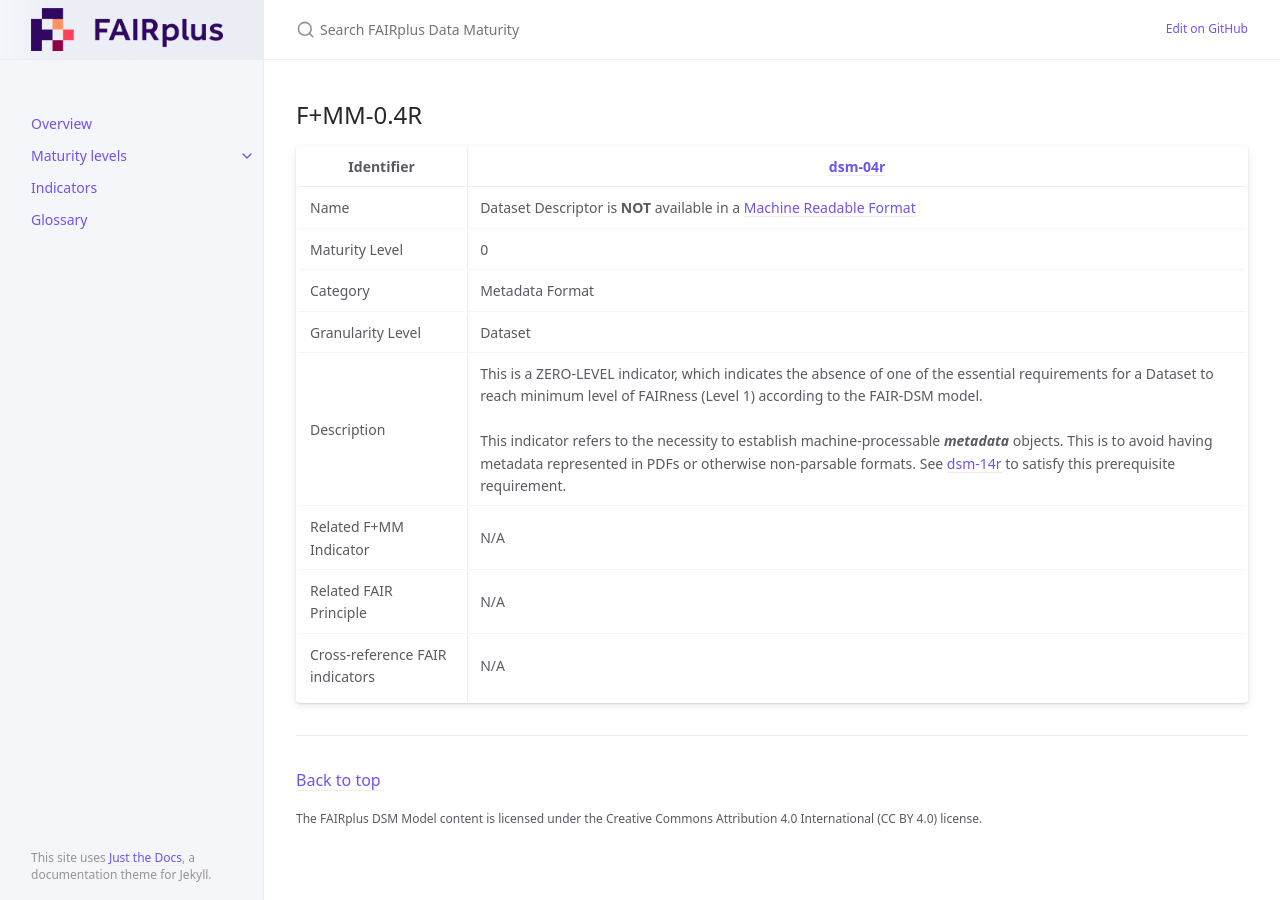
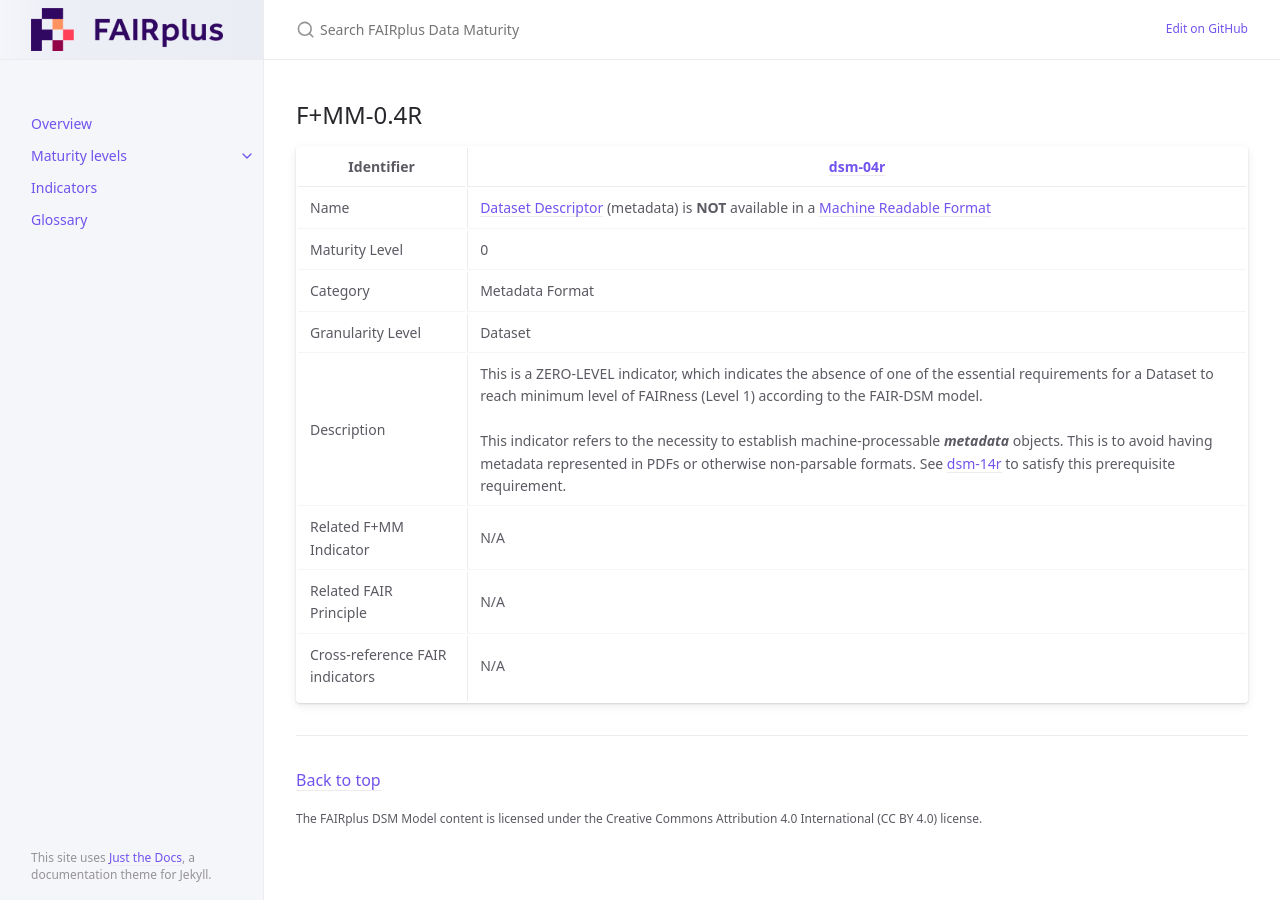
Before and after one commit to FAIRplus/Data-Maturity, a Jekyll site: the page built from docs/_indicators/dsm-04r.md, in a window 1280 px wide. Built offline with Jekyll 4.4.1, drawn with Linux system fonts in a browser that asks for light colours.

Commit message:
Update dsm-04r.md

```diff
--- a/docs/_indicators/dsm-04r.md
+++ b/docs/_indicators/dsm-04r.md
@@ -9,7 +9,7 @@ nav_exclude: True
 
 | Identifier | [dsm-04r](https://github.com/FAIRplus/Data-Maturity/blob/master/docs/_indicators/dsm-04r.md) |
 | --------- | ----------|
-| Name | Dataset Descriptor is **NOT** available in a [Machine Readable Format](https://fairplus.github.io/Data-Maturity/docs/Glossary/#machine-readable-format) |
+| Name | [Dataset Descriptor](https://fairplus.github.io/Data-Maturity/docs/Glossary/#dataset-descriptor) (metadata) is **NOT** available in a [Machine Readable Format](https://fairplus.github.io/Data-Maturity/docs/Glossary/#machine-readable-format) |
 | Maturity Level | 0 |
 | Category | Metadata Format |
 | Granularity Level | Dataset |
```
